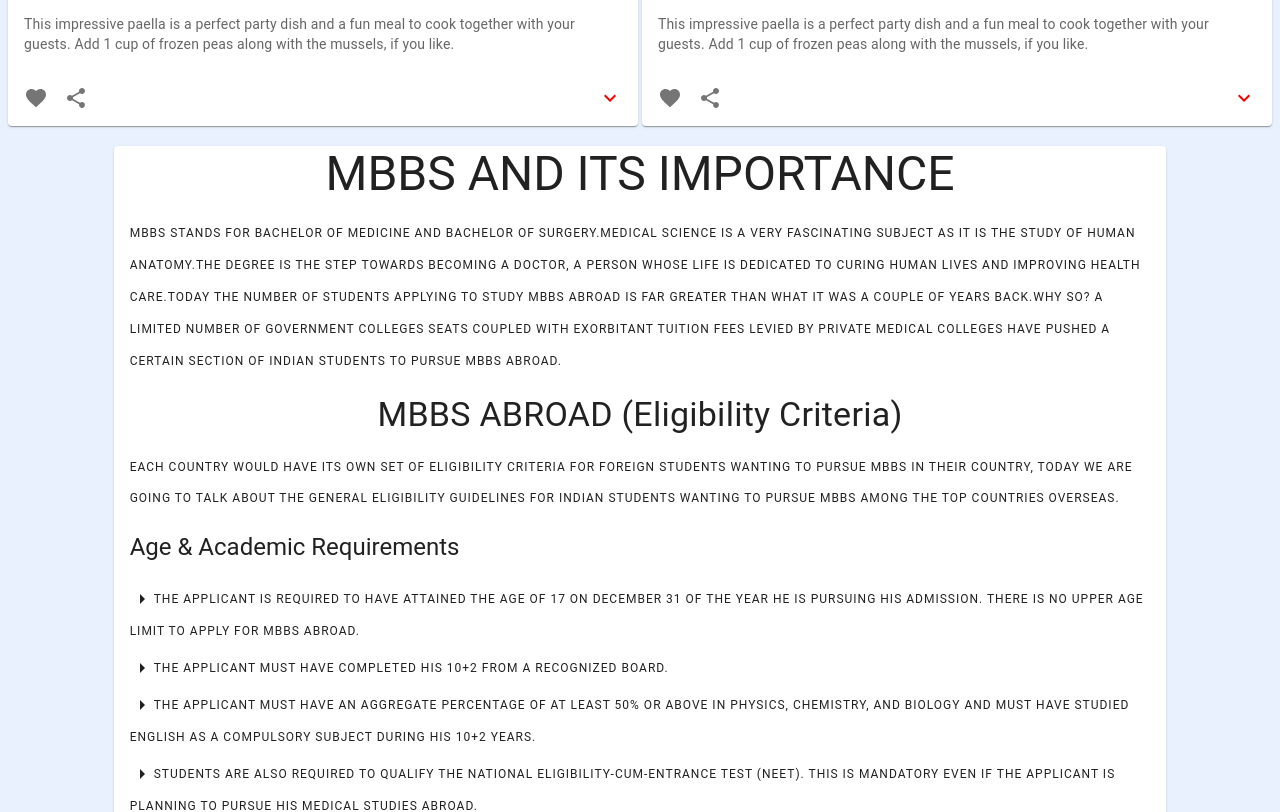
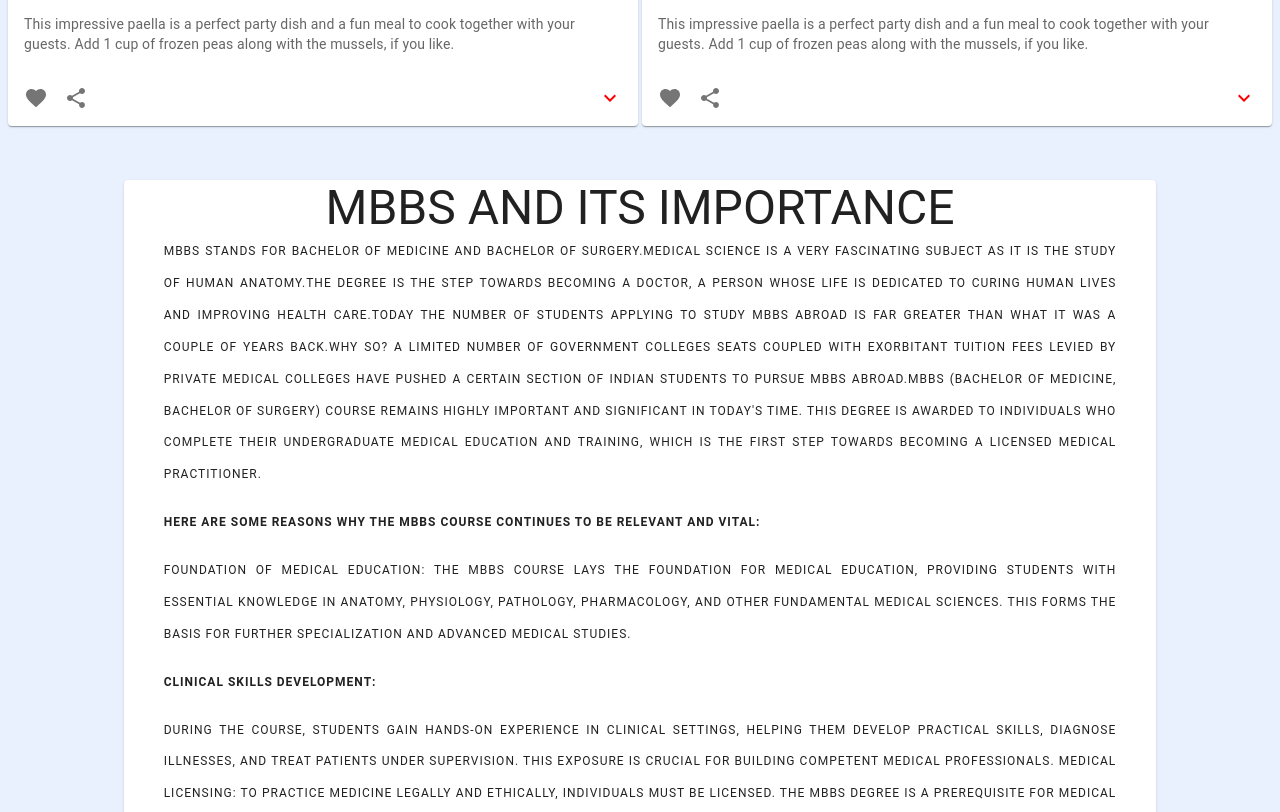
Before and after one commit to mohammad-shahid-uzb/Vite-React, a React (Vite) app: page / in a window 1280 px wide. Shown: the part 1460-2272 px from the top of the page. Built offline with nearby package versions, Linux system fonts and the light colour scheme.

Commit message:
mbbs details

```diff
--- a/src/components/Home.tsx
+++ b/src/components/Home.tsx
@@ -89,12 +89,17 @@ const HomePage = () => {
             subheader={"Country in Central Asia"}
           />
         </GridItem>
-        <GridItem area={"bottom"} colStart={2} colEnd={12}>
+        <GridItem area={"bottom"} colStart={2} colEnd={12} padding={10}>
           <Paper elevation={1}>
-            <Typography variant="h3" m={2} textAlign={"center"}>
+            <Typography variant="h3" marginTop={5} textAlign={"center"}>
               MBBS AND ITS IMPORTANCE
             </Typography>
-            <Typography variant="overline" display="block" m={2}>
+            <Typography
+              variant="overline"
+              display="block"
+              mx={5}
+              textAlign={"justify"}
+            >
               MBBS stands for Bachelor of Medicine and Bachelor of
               Surgery.Medical Science is a very fascinating subject as it is the
               study of human anatomy.The degree is the step towards becoming a
@@ -104,7 +109,66 @@ const HomePage = () => {
               years back.Why so? A limited number of government colleges seats
               coupled with exorbitant tuition fees levied by private medical
               colleges have pushed a certain section of Indian students to
-              pursue MBBS abroad.
+              pursue MBBS abroad.MBBS (Bachelor of Medicine, Bachelor of
+              Surgery) course remains highly important and significant in
+              today's time. This degree is awarded to individuals who complete
+              their undergraduate medical education and training, which is the
+              first step towards becoming a licensed medical practitioner.
+              <br />
+              <h4>
+                Here are some reasons why the MBBS course continues to be
+                relevant and vital:
+              </h4>
+              Foundation of Medical Education: The MBBS course lays the
+              foundation for medical education, providing students with
+              essential knowledge in anatomy, physiology, pathology,
+              pharmacology, and other fundamental medical sciences. This forms
+              the basis for further specialization and advanced medical studies.
+              <br />
+              <h4>Clinical Skills Development:</h4> During the course, students
+              gain hands-on experience in clinical settings, helping them
+              develop practical skills, diagnose illnesses, and treat patients
+              under supervision. This exposure is crucial for building competent
+              medical professionals. Medical Licensing: To practice medicine
+              legally and ethically, individuals must be licensed. The MBBS
+              degree is a prerequisite for medical licensing in most countries,
+              allowing graduates to pursue residency programs and become
+              licensed physicians. Specialization and Postgraduate Studies: Many
+              medical specialties and sub-specialties require candidates to have
+              an MBBS degree as a minimum qualification. After completing their
+              MBBS, graduates can pursue further studies and specialize in areas
+              like cardiology, surgery, pediatrics, oncology, etc. <br />
+              <h4>Public Health and Preventive Medicine: </h4>The MBBS
+              curriculum includes education about public health and preventive
+              medicine. With increasing global health challenges, medical
+              professionals are needed to address public health issues,
+              epidemics, and health promotion. Healthcare Industry: Medical
+              professionals, especially general practitioners, form the backbone
+              of the healthcare industry. They play a crucial role in primary
+              care, diagnosing and treating various health conditions, and
+              referring patients to specialists when needed.
+              <h4> Medical Research and Innovation:</h4> MBBS graduates can
+              contribute to medical research and innovation. They often become
+              part of research teams, work on clinical trials, and contribute to
+              medical advancements that benefit society. Humanitarian and Global
+              Health Work: An MBBS degree opens doors for medical professionals
+              to participate in humanitarian work and global health initiatives.
+              They can provide medical aid in underserved areas,
+              disaster-stricken regions, or countries facing health crises.
+              <h4> Personal and Professional Growth:</h4> The rigorous training
+              and challenges of the MBBS course promote personal growth,
+              empathy, and resilience in aspiring doctors, equipping them to
+              handle the emotional demands of patient care.
+              <h4>Community Impact:</h4>
+              Medical professionals have a significant impact on the lives of
+              individuals and communities they serve. The MBBS course prepares
+              them to provide medical care, improve health outcomes, and enhance
+              the overall well-being of people. In conclusion, the MBBS course
+              remains essential in contemporary times as it lays the groundwork
+              for medical practice, allows for specialization and postgraduate
+              studies, contributes to healthcare, research, and innovation, and
+              prepares medical professionals to address a range of
+              health-related challenges in society.
             </Typography>
             <Typography variant="h4" m={2} textAlign={"center"}>
               MBBS ABROAD (Eligibility Criteria)
```
